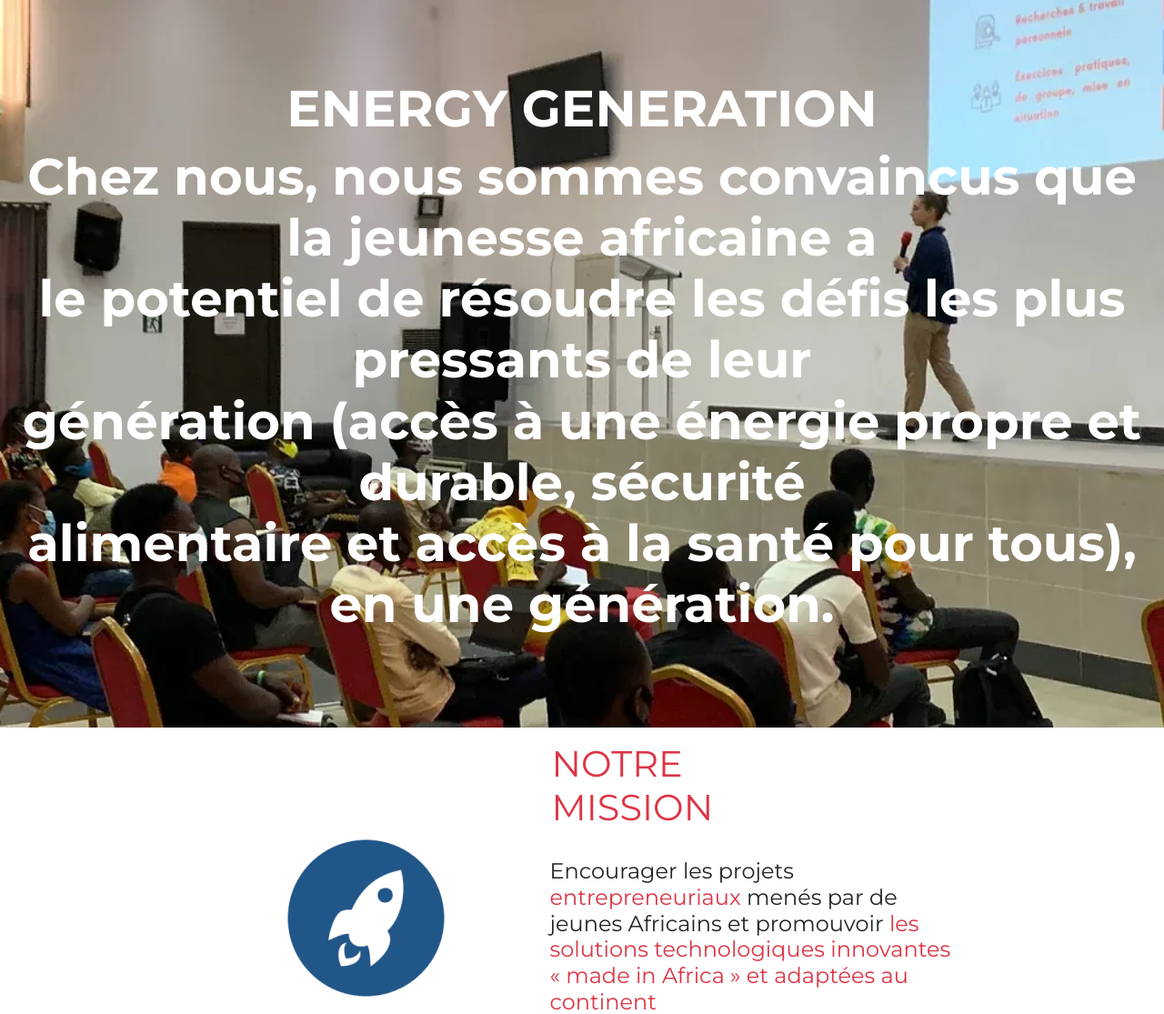
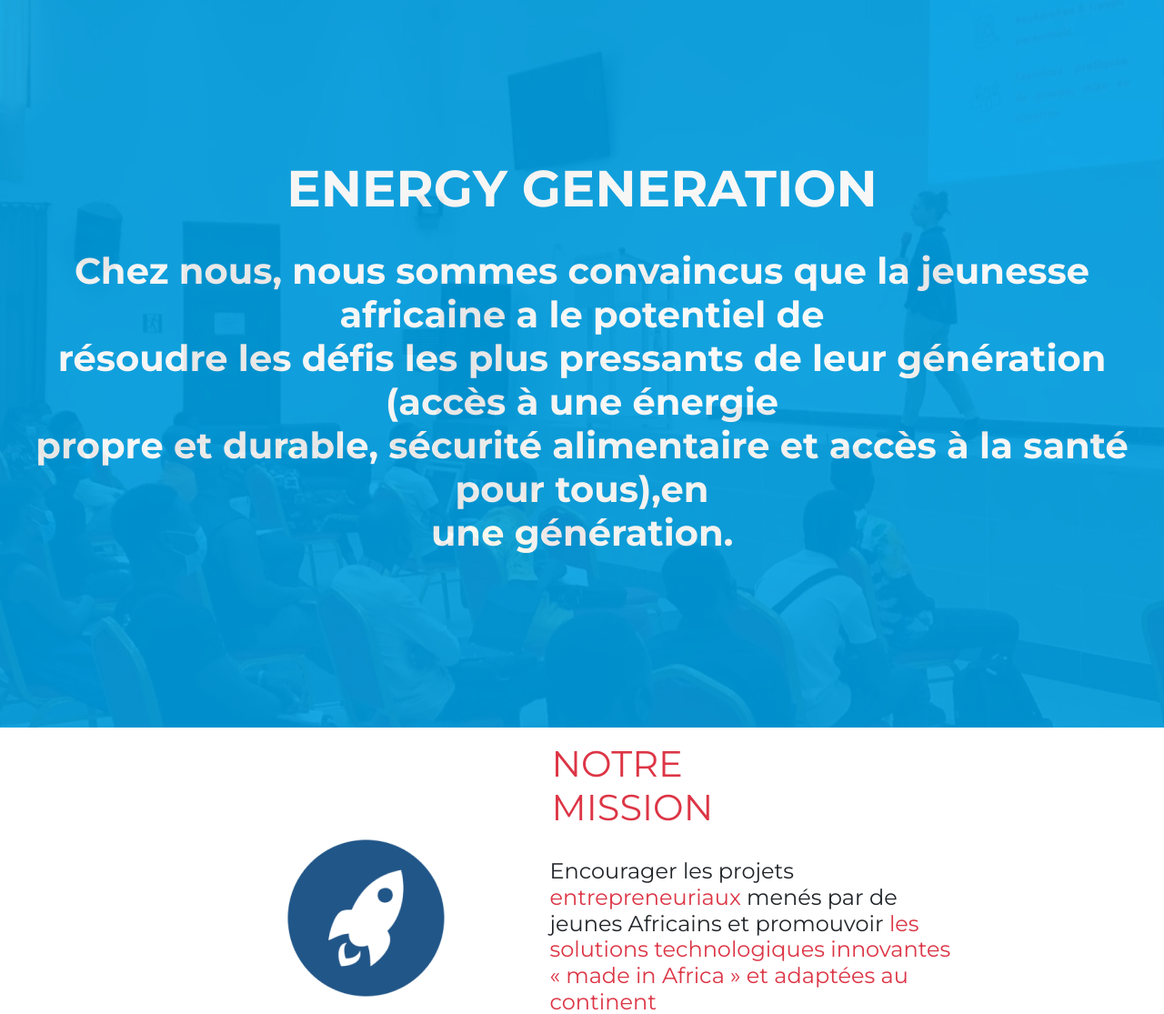
Before and after one commit to energygeneration/falcon-bp-4, a PHP site: page /about.html in a window 1280 px wide. Shown: the part 144-1259 px from the top of the page at 91% size. Run offline with PHP 8.4, Linux system fonts and the light colour scheme.

Commit message:
end abou_page v2

```diff
--- a/about.html
+++ b/about.html
@@ -14,11 +14,7 @@
 </head>
 
 <body>
-        <!--
-                =========
-                navbar and hero
-                =========
-        -->
+
         <!-- ======================== la navbar ====================== -->
         <div class="navbar navbar-expand-lg bg-light px-5 navbar-pdg d-flex justify-content-end pb-0">
 
@@ -114,19 +110,20 @@
                         </div>
                 </nav>
         </div>
-        <!-- ================ section carousel =============== -->
+        <!-- ================ section hero =============== -->
 
 
         <header class="about-bg-image">
-                <div class="container-fluid color-cover-header h-100">
+                <div class="container-fluid color-opacity h-100">
                         <div class="row h-100 align-items-center">
-                                <div class="col-12 text-center">
-                                        <h1 class="text-white display-4 fw-bold">ENERGY GENERATION</h1>
-                                        <p class="text-white display-4 fw-bold ">Chez nous, nous sommes convaincus que
-                                                la jeunesse africaine a <br>
-                                                le potentiel de résoudre les défis les plus pressants de leur <br>
-                                                génération (accès à une énergie propre et durable, sécurité <br>
-                                                alimentaire et accès à la santé pour tous), en une génération.</p>
+                                <div class="col-12 text-center element-text">
+                                        <h1 class="text-white display-4 fw-bold ">ENERGY GENERATION</h1>
+                                        <br>
+                                        <p class="text-white display-6 fw-bold ">Chez nous, nous sommes convaincus que
+                                                la jeunesse africaine a
+                                                le potentiel de <br> résoudre les défis les plus pressants de leur
+                                                génération (accès à une énergie <br> propre et durable, sécurité
+                                                alimentaire et accès à la santé pour tous),en <br> une génération.</p>
                                 </div>
                         </div>
                 </div>
@@ -170,9 +167,6 @@
                                 <div class="row  row-cols-1 row-cols-sm-2 ">
 
                                         <div class="col-auto d-none d-sm-block ">
-
-
-
                                                 <img src="./image/about_image/EDUCATION.png" alt="HYPE people working"
                                                         class=" img-fluid">
                                         </div>
@@ -252,41 +246,44 @@
         <!-- NOTRE MODÈLE -->
 
         <div class="container-fluid m-0n px-0">
-                <div class="model-bg-image">
 
+                <div class="model-bg-image ">
+                        <div class="container-fluid color-opacity h-100">
                                 <div class=" img-col  d-flex align-items-center justify-content-center mt-5 h-25 ">
                                         <img src="./image/icon/modele_icon.png" class="model-fluid mt-4"
                                                 alt="EG_Promotion">
                                 </div>
 
                                 <h1 class=" text-center  text-danger mb-5 bw-bold ">NOTRE MODÈLE</h1>
-                        <div class="container-div my-5">
+                                <div class="container-div mt-5">
                                         <div class="container">
 
                                                 <div class="row row-cols-1 row-cols-sm-2 row-cols-md-3">
                                                         <div class="col ">
-                                                        <div class=" card shadow-sm">
+                                                                <div class="">
+                                                                        <h2 class="mb-3 fw-bold text-center">PRE-INCUBATION
+                                                                        </h2>
                                                                         <div class="card shadow-sm bg-primary fw-bold">
-                                                                        <h2 class="mb-3 ">PRE-INCUBATION
-                                                                        </h2>
+
                                                                                 <br>
 
                                                                                 <a href="#"
-                                                                                class="card-bod text-decoration-none text-black">
+                                                                                        class="card-body text-decoration-none text-black">
 
 
                                                                                         <p class="card-text h3">Business
 
-                                                                                        Schools <br> <br> </p>
+                                                                                                Schools <br> </p>
                                                                                 </a>
                                                                         </div>
                                                                 </div>
                                                         </div>
                                                         <div class="col ">
-                                                        <div class="card shadow-sm">
+                                                                <div class=" ">
+                                                                        <h2 class="mb-3 text-center fw-bold"> INCUBATION
+                                                                        </h2>
                                                                         <div class="card shadow-sm bg-primary  fw-bold">
-                                                                        <h2 class="mb-3"> INCUBATION
-                                                                        </h2>
+
 
                                                                                 <a href="#"
                                                                                         class="card-body text-decoration-none  text-black">
@@ -298,22 +295,29 @@
                                                                 </div>
                                                         </div>
                                                         <div class="col ">
+                                                                <div>
+                                                                        <h2 class=" mb-3 text-center fw-bold"> MISE À L'ÉCHELLE
+                                                                        </h2>
                                                                         <div class="card shadow-sm bg-primary fw-bold">
-                                                                <h2 class=" mb-3  "> MISE À L'ÉCHELLE
-                                                                </h2>
+
 
                                                                                 <a href="#"
                                                                                         class="card-body text-decoration-none text-black ">
-                                                                        <p class="card-text h3">Energy Generation
+                                                                                        <p class="card-text h3">Energy
+                                                                                                Generation
                                                                                                 <br>
                                                                                                 Seed Fund.
                                                                                         </p>
                                                                                 </a>
                                                                         </div>
+
                                                                 </div>
 
                                                         </div>
 
+                                                </div>
+
+                                        </div>
                                 </div>
                         </div>
                 </div>
--- a/css/style.css
+++ b/css/style.css
@@ -112,15 +112,20 @@ justify-content: center !important;
   background-repeat: no-repeat;
 }
 .model-bg-image {
-  min-height: 500px;
+  height: auto;
+  /* min-height: 500px; */
   background-image: url('../image/about_image/modele-bg.png');
   background-size: cover;
   background-position: center;
   background-repeat: no-repeat;
 }
-.model-bg-image .col :hover{
-  background-color: darkorchid;
-  color:white;
+.color-opacity{
+  background-color: #009fe3;
+  opacity:90% ;
+}
+
+.model-bg-image a :hover{
+  color: #f9b035;
 }
 .h1-mission {
   margin-left: 47%;
```
Lines whose indentation alone changed are shown as unchanged.
